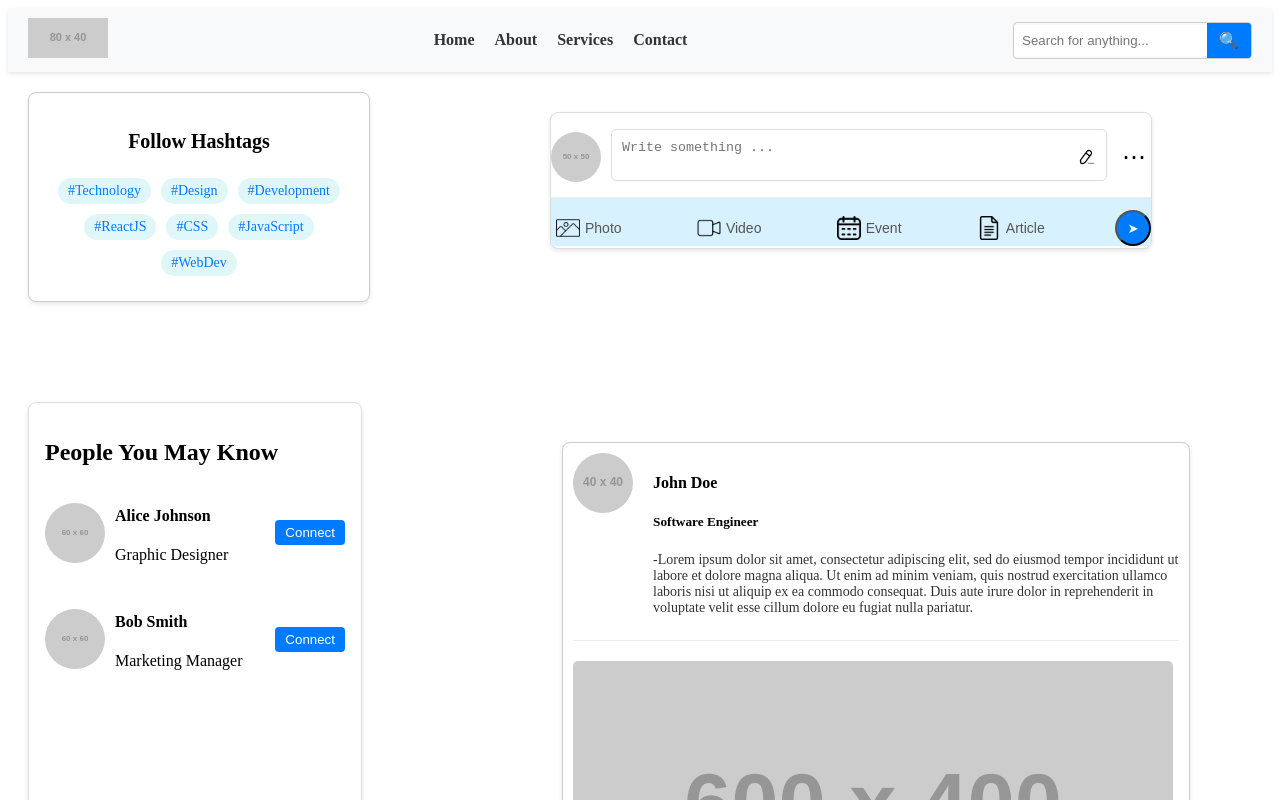
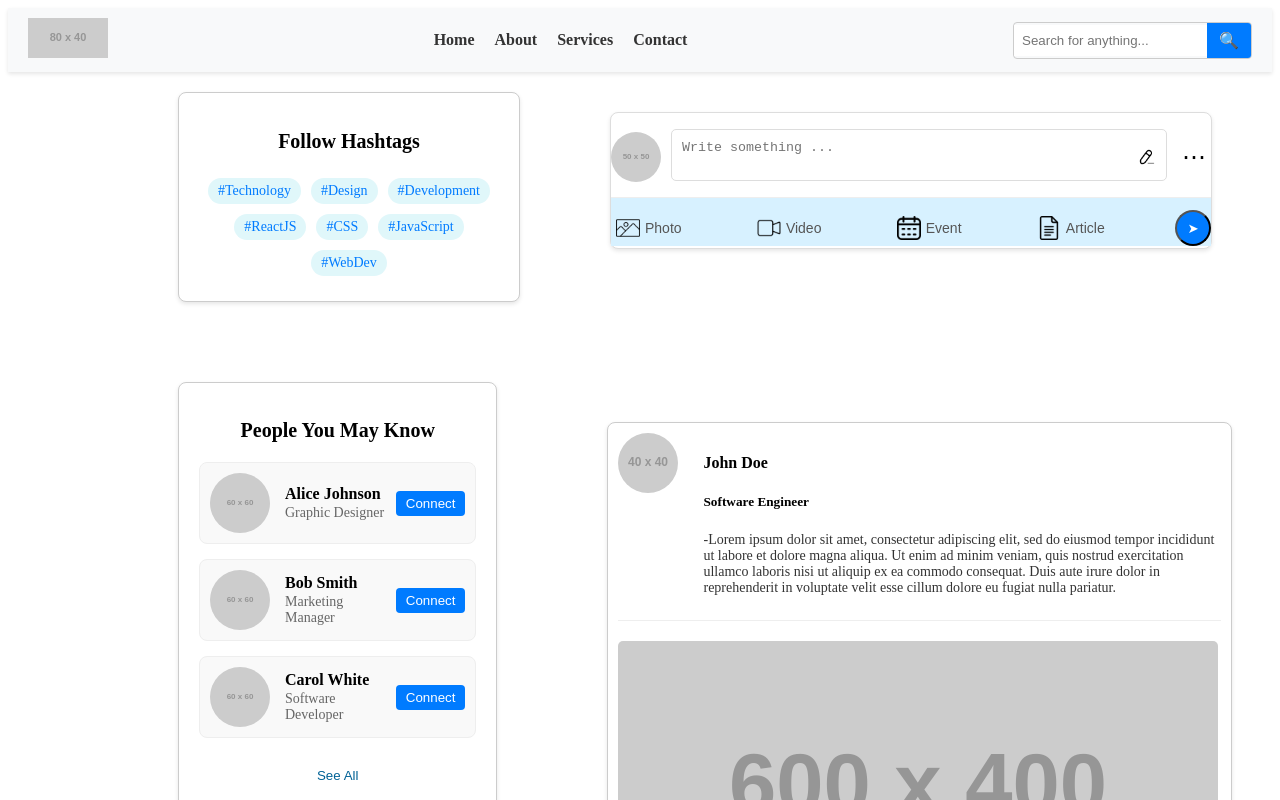
Before and after one commit to Jacobli6177/world-salon, a React (Vite) app in the folder Community_Page/: page / in a window 1280 px wide. Shown: the top 800 px of the page. Built offline with nearby package versions, Linux system fonts and the light colour scheme.

Commit message:
adjusting fixes

```diff
--- a/Community_Page/src/App.css
+++ b/Community_Page/src/App.css
@@ -12,34 +12,10 @@
 
   .top-row, .bottom-row {
     display: flex;
-    gap: 180px; /* Space between components */
+    gap: 90px; /* Space between components */
     padding: 20px; /* Padding around the rows */
+    margin-left: 150px;
   }
   .top-row {
     margin-bottom: 20px; /* Space between top and bottom rows */
   }
-  .Hashtag{
-    height: 163px;
-    width: 346px;
-  }
-  .People{
-    height: 332px;
-    width: 346px;
-  }
-  .Create_Post{
-    width: 608px;
-    height: 163px;
-  }
-  .PostsPage{
-    width: 606px;
-    height: 613.05px;
-  }
-  .bottom-row {
-    margin-top: 20px; /* Space between top and bottom rows */
-  }
-
-  /* Optional: To control the width of the components */
-  .Hashtag, .Create_Post, .People, .PostsPage {
-    flex: 1; /* Allows the component to grow */
-    max-width: 1000px; /* Optional max-width */
-  }
--- a/Community_Page/src/Components/People/People.css
+++ b/Community_Page/src/Components/People/People.css
@@ -1,40 +1,67 @@
 .people-you-know {
-  border: 1px solid #ddd;
+  border: 1px solid #ccc;
   border-radius: 8px;
-  padding: 16px;
+  max-width: 400px;
+  padding: 20px;
   background-color: #fff;
-  width: 100%;
-  max-width: 300px; /* Adjust as needed */
   box-shadow: 0 2px 4px rgba(0, 0, 0, 0.1);
-  position: relative; /* For positioning the button */
+  overflow: hidden; /* Ensures smooth transition */
+  max-height: 400px; /* Initial height when 'See All' is not clicked */
+  transition: max-height 0.3s ease; /* Smooth transition for height */
+}
+
+.people-you-know.show-all {
+  max-height: 850px; /* Large enough value to show all content */
+}
+
+.people-you-know h2 {
+  text-align: center;
+  font-size: 20px;
+  margin-bottom: 20px;
 }
 
 .people-list {
-  max-height: 200px; /* Set initial height for the container */
-  overflow: hidden; /* Hide overflowed content */
-  transition: max-height 0.3s ease; /* Smooth height transition */
-}
-
-.people-list.show-all {
-  max-height: none; /* Remove height restriction when showing all */
+  display: flex;
+  flex-direction: column;
+  gap: 15px;
 }
 
 .person-card {
   display: flex;
   align-items: center;
-  margin-bottom: 12px;
+  justify-content: space-between;
+  padding: 10px;
+  border: 1px solid #eee;
+  border-radius: 8px;
+  background-color: #f9f9f9;
+  transition: background-color 0.3s ease;
+}
+
+.person-card:hover {
+  background-color: #e9e9e9;
 }
 
 .profile-pic {
+  border-radius: 50%;
   width: 60px;
   height: 60px;
-  border-radius: 50%;
-  object-fit: cover;
-  margin-right: 10px;
+  margin-right: 15px;
 }
 
 .person-info {
-  flex-grow: 1;
+  flex: 1;
+}
+
+.person-info h4 {
+  margin: 0;
+  font-size: 16px;
+  font-weight: bold;
+}
+
+.person-info p {
+  margin: 2px 0 0;
+  font-size: 14px;
+  color: #666;
 }
 
 .connect-button {
@@ -44,6 +71,7 @@
   border-radius: 4px;
   padding: 5px 10px;
   cursor: pointer;
+  transition: background-color 0.3s ease;
 }
 
 .connect-button:hover {
@@ -51,11 +79,13 @@
 }
 
 .see-all-button {
-  background: none;
+  width: 100%;
+  padding: 10px;
+  margin-top: 20px;
+  background-color: #fff;
+  color: #006296;
   border: none;
-  color: #007bff;
+  border-radius: 4px;
   cursor: pointer;
-  position: absolute;
-  bottom: 16px; /* Position at the bottom of the container */
-  left: 16px;
+  transition: background-color 0.3s ease;
 }
--- a/Community_Page/src/Components/People/People.jsx
+++ b/Community_Page/src/Components/People/People.jsx
@@ -21,9 +21,9 @@ const PeopleYouKnow = () => {
   const displayedPeople = showAll ? peopleData : peopleData.slice(0, 3);
 
   return (
-    <div className="people-you-know">
+    <div className={`people-you-know ${showAll ? 'show-all' : ''}`}>
       <h2>People You May Know</h2>
-      <div className={`people-list ${showAll ? 'show-all' : ''}`}>
+      <div className="people-list">
         {displayedPeople.map((person) => (
           <div key={person.id} className="person-card">
             <img src={person.profilePic} alt={person.name} className="profile-pic" />
```
